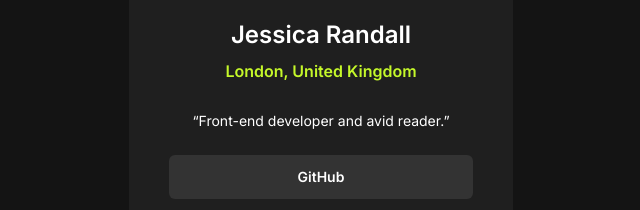
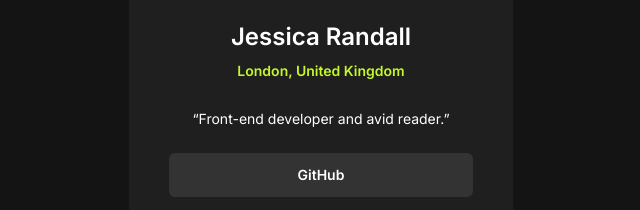
Before and after one commit to njorogejeff/social-links-profile, a website built with Vite: page index.html in a window 1280 px wide. Shown: the part 221-431 px from the top of the page, 319-959 px from the left. Built offline with nearby package versions, Linux system fonts and the light colour scheme.

Commit message:
refactor index.html to adjust subtitle text size for improved consistency

```diff
--- a/index.html
+++ b/index.html
@@ -22,7 +22,7 @@
           class="w-23 rounded-full mx-auto mb-6"
         />
         <h1 class="text-2xl font-semibold mb-2">Jessica Randall</h1>
-        <h2 class="text-social-green text-base font-semibold mb-7">London, United Kingdom</h2>
+        <h2 class="text-social-green text-sm font-semibold mb-7">London, United Kingdom</h2>
         <p class="text-sm mb-6"><q>Front-end developer and avid reader.</q></p>
 
         <!-- Social Links -->
```
